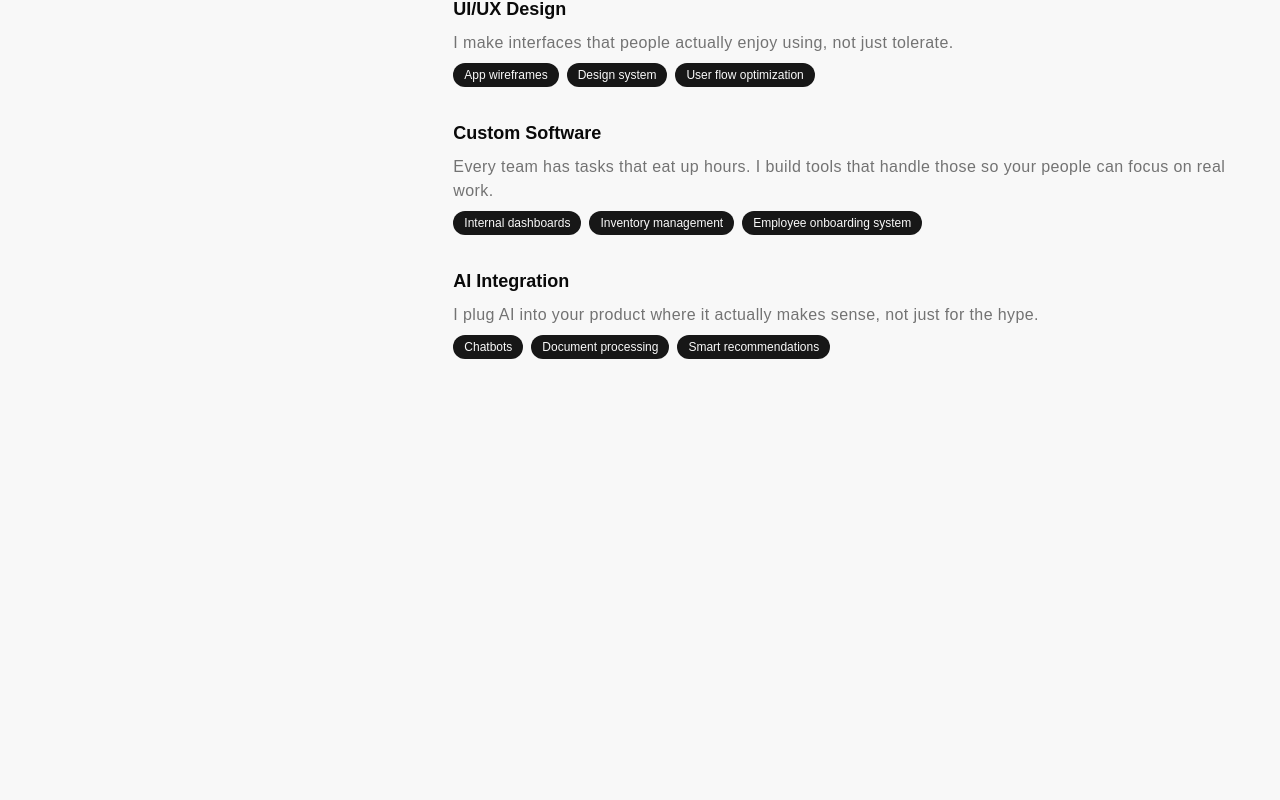
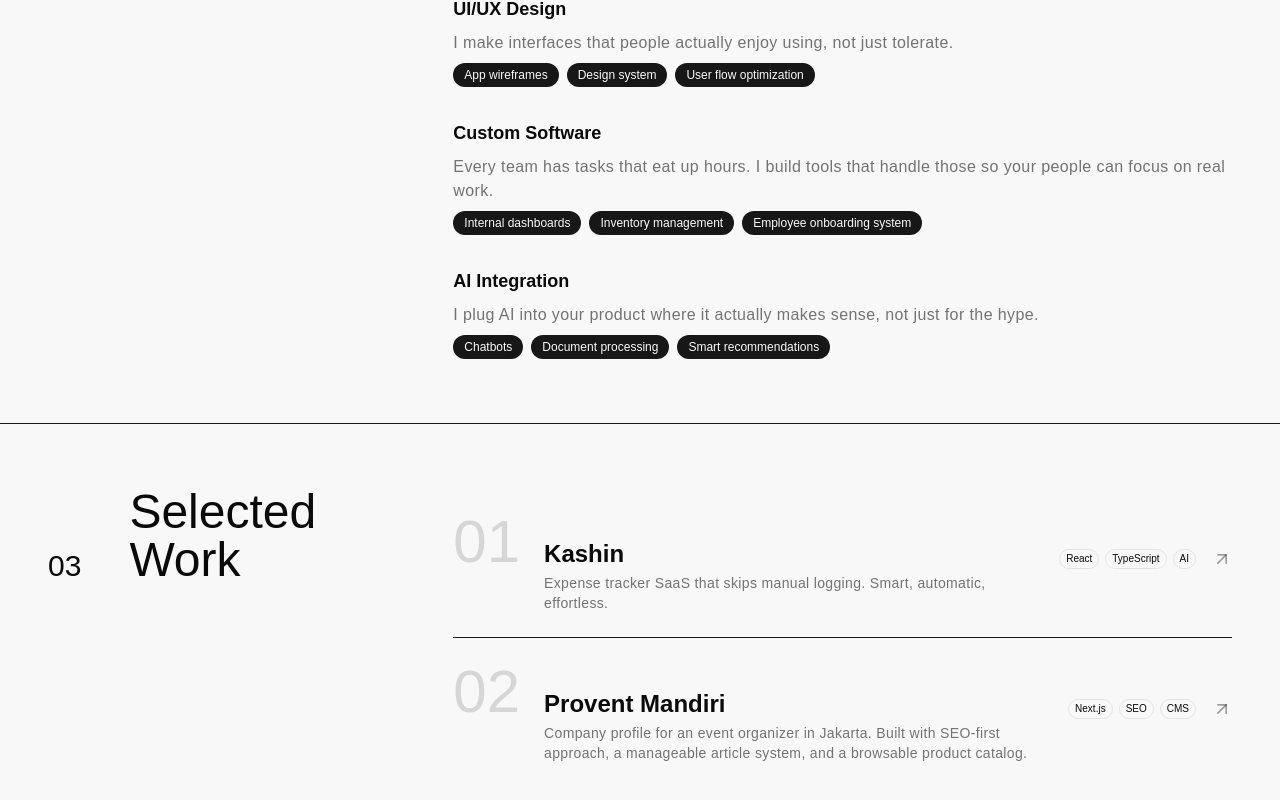
Before and after one commit to has-bii/portfolio, a React (Vite) app: page / in a window 1280 px wide. Shown: the part 1496-2296 px from the top of the page. Before the commit the page ends 1919 px from the top, so only its background shows below. Built offline with nearby package versions, Linux system fonts and the light colour scheme.

Commit message:
feat(home): add service section

```diff
--- /dev/null
+++ b/src/components/home/SelectedWork.tsx
@@ -0,0 +1,58 @@
+import { ArrowUpRight } from 'lucide-react'
+import projects from '@/data/projects'
+import { Badge } from '@/components/ui/badge'
+
+export default function SelectedWork() {
+  return (
+    <section className="w-full px-12 py-16">
+      <div className="grid grid-cols-3 gap-8">
+        {/* Title */}
+        <div>
+          <h2 className="font-heading inline-flex items-end gap-12 text-5xl font-medium">
+            <span className="text-3xl">03</span>
+            Selected Work
+          </h2>
+        </div>
+
+        {/* Content */}
+        <div className="col-span-2">
+          {projects.map((project, i) => (
+            <a
+              key={project.title}
+              href={project.url}
+              target="_blank"
+              className="group flex items-baseline gap-6 border-t border-primary py-6 first:border-t-0"
+            >
+              {/* Index */}
+              <span className="shrink-0 font-heading text-6xl font-medium leading-none text-primary/15 transition-colors group-hover:text-primary/30">
+                {String(i + 1).padStart(2, '0')}
+              </span>
+
+              {/* Title + Description */}
+              <div className="min-w-0 flex-1 space-y-1">
+                <h3 className="text-2xl font-semibold leading-tight transition-colors group-hover:text-muted-foreground">
+                  {project.title}
+                </h3>
+                <p className="text-muted-foreground text-sm tracking-wide">
+                  {project.description}
+                </p>
+              </div>
+
+              {/* Tags + Arrow */}
+              <div className="flex shrink-0 items-center gap-4">
+                <div className="hidden gap-1.5 sm:flex">
+                  {project.tags.map((tag) => (
+                    <Badge key={tag} variant="outline" size="sm">
+                      {tag}
+                    </Badge>
+                  ))}
+                </div>
+                <ArrowUpRight className="size-5 shrink-0 text-primary/40 transition-all group-hover:-translate-y-0.5 group-hover:-translate-x-0.5 group-hover:text-primary" />
+              </div>
+            </a>
+          ))}
+        </div>
+      </div>
+    </section>
+  )
+}
--- /dev/null
+++ b/src/data/projects.ts
@@ -0,0 +1,25 @@
+export interface Project {
+  title: string
+  description: string
+  url: string
+  tags: string[]
+}
+
+const projects: Project[] = [
+  {
+    title: 'Kashin',
+    description:
+      'Expense tracker SaaS that skips manual logging. Smart, automatic, effortless.',
+    url: 'https://waitlist.kashin.id',
+    tags: ['React', 'TypeScript', 'AI'],
+  },
+  {
+    title: 'Provent Mandiri',
+    description:
+      'Company profile for an event organizer in Jakarta. Built with SEO-first approach, a manageable article system, and a browsable product catalog.',
+    url: 'https://proventmandiri.com',
+    tags: ['Next.js', 'SEO', 'CMS'],
+  },
+]
+
+export default projects
--- a/src/routes/index.tsx
+++ b/src/routes/index.tsx
@@ -1,5 +1,6 @@
 import AboutMe from '@/components/home/AboutMe'
 import Hero from '@/components/home/Hero'
+import SelectedWork from '@/components/home/SelectedWork'
 import Services from '@/components/home/Services'
 import { Separator } from '@/components/ui/separator'
 import { createFileRoute } from '@tanstack/react-router'
@@ -14,6 +15,8 @@ function Home() {
       <AboutMe />
       <Separator />
       <Services />
+      <Separator />
+      <SelectedWork />
     </>
   )
 }
```
